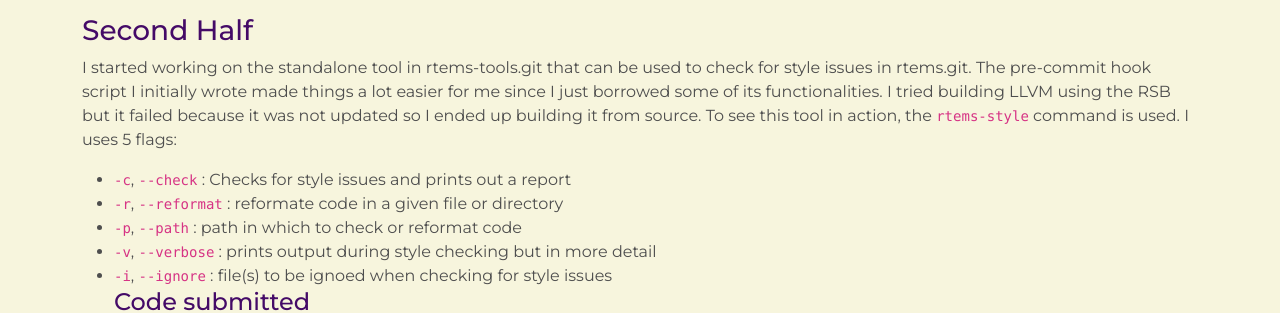
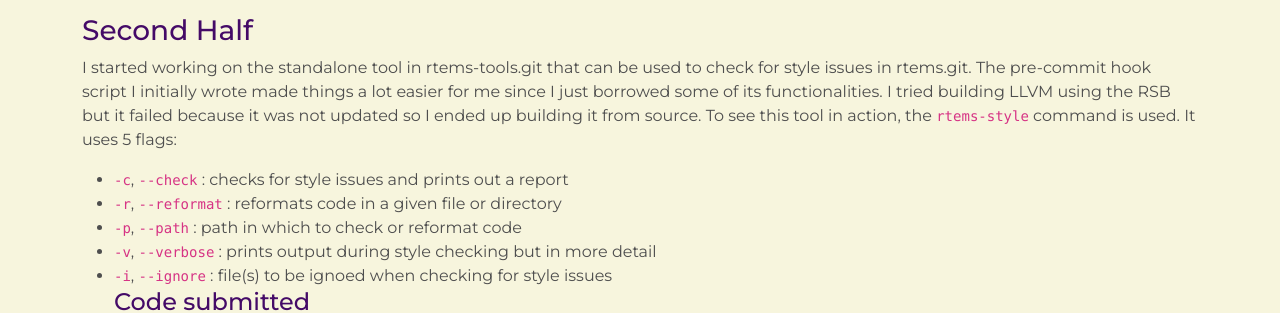
Before and after one commit to Idadelveloper/Idadelveloper.github.io, a Jekyll site: the page built from _posts/2021-08-20-gsoc-final-report.md, in a window 1280 px wide and 900 px high, scrolled down 1454 px. Shown: the part 154-467 px from the top of the window. Built offline with Jekyll 4.4.1, drawn with Linux system fonts in a browser that asks for light colours.

Commit message:
Update 2021-08-20-gsoc-final-report.md

```diff
--- a/_posts/2021-08-20-gsoc-final-report.md
+++ b/_posts/2021-08-20-gsoc-final-report.md
@@ -41,9 +41,9 @@
 
 
 ### Second Half
-I started working on the standalone tool in rtems-tools.git that can be used to check for style issues in rtems.git. The pre-commit hook script I initially wrote made things a lot easier for me since I just borrowed some of its functionalities. I tried building LLVM using the RSB but it failed because it was not updated so I ended up building it from source. To see this tool in action, the `rtems-style` command is used. I uses 5 flags:
-* `-c`, `--check` : Checks for style issues and prints out a report
-* `-r`, `--reformat` : reformate code in a given file or directory
+I started working on the standalone tool in rtems-tools.git that can be used to check for style issues in rtems.git. The pre-commit hook script I initially wrote made things a lot easier for me since I just borrowed some of its functionalities. I tried building LLVM using the RSB but it failed because it was not updated so I ended up building it from source. To see this tool in action, the `rtems-style` command is used. It uses 5 flags:
+* `-c`, `--check` : checks for style issues and prints out a report
+* `-r`, `--reformat` : reformats code in a given file or directory
 *  `-p`, `--path` : path in which to check or reformat code
 *  `-v`, `--verbose` : prints output during style checking but in more detail
 *  `-i`, `--ignore` : file(s) to be ignoed when checking for style issues
```
